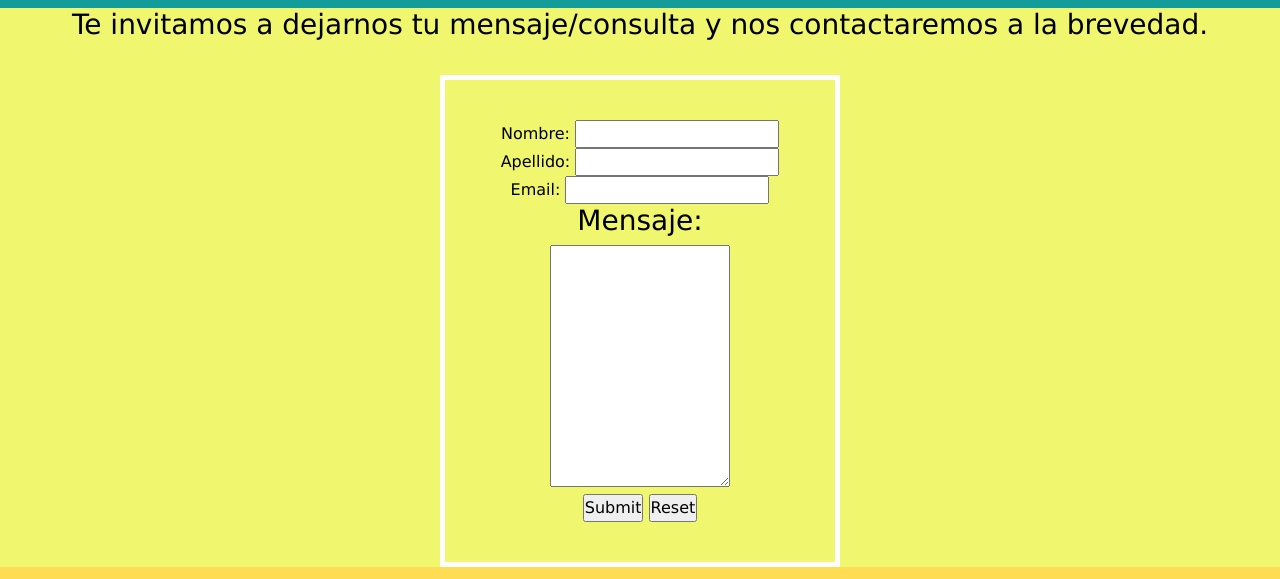
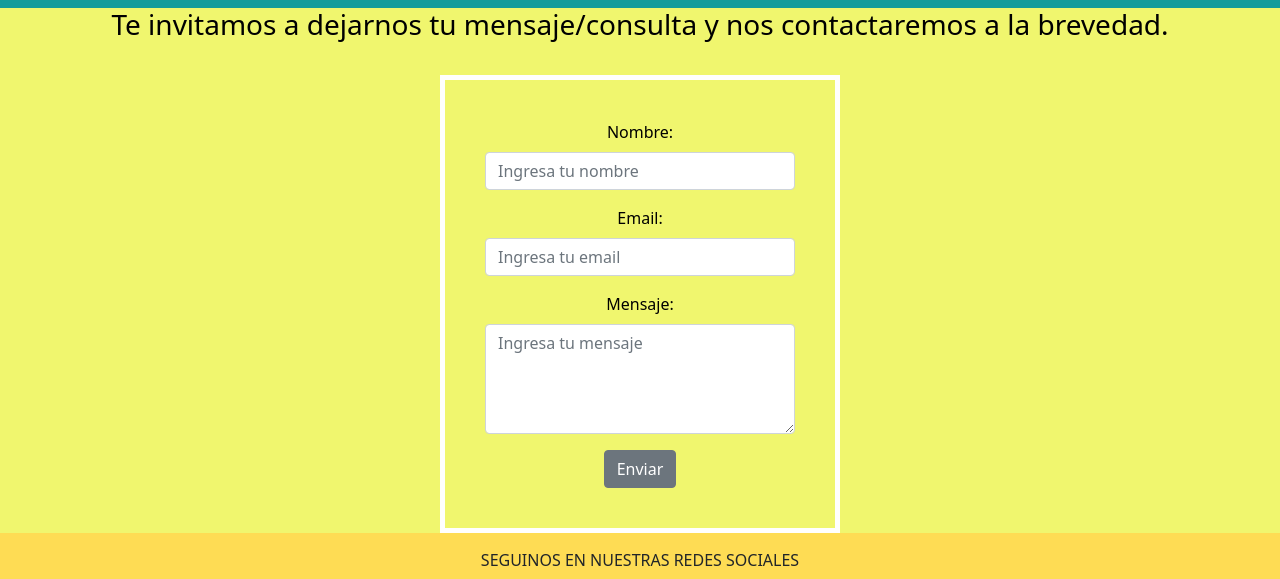
Before and after one commit to Paolaorellana95/entrega-proyecto, a website: page pages/contactanos.html in a window 1280 px wide. Shown: the part 92-671 px from the top of the page. Drawn offline with nearby package versions, Linux system fonts and the light colour scheme.

Commit message:
nuevoscamibios

```diff
--- a/pages/contactanos.html
+++ b/pages/contactanos.html
@@ -1,12 +1,16 @@
 <!DOCTYPE html>
 <html lang="en">
+
 <head>
     <meta charset="UTF-8">
     <meta name="viewport" content="width=device-width, initial-scale=1.0">
-    <link href="https://cdn.jsdelivr.net/npm/bootstrap@5.0.2/dist/css/bootstrap.min.css" rel="stylesheet" integrity="sha384-EVSTQN3/azprG1Anm3QDgpJLIm9Nao0Yz1ztcQTwFspd3yD65VohhpuuCOmLASjC" crossorigin="anonymous">
+    <link href="https://cdn.jsdelivr.net/npm/bootstrap@5.0.2/dist/css/bootstrap.min.css" rel="stylesheet"
+        integrity="sha384-EVSTQN3/azprG1Anm3QDgpJLIm9Nao0Yz1ztcQTwFspd3yD65VohhpuuCOmLASjC" crossorigin="anonymous">
     <link rel="stylesheet" href="../css/estilos.css">
+    <link rel="stylesheet" href="https://cdn.jsdelivr.net/npm/bootstrap@5.0.2/dist/css/bootstrap.min.css">
     <title>Tucuofertas</title>
 </head>
+
 <body>
     <header>
         <nav class="navbar navbar-expand-lg navbar-light bg-light">
@@ -36,7 +40,7 @@
                     </ul>
                 </div>
             </div>
-        <nav>
+            <nav>
     </header>
     <main>
         <section class="contacto">
@@ -44,37 +48,39 @@
                 <h3>Te invitamos a dejarnos tu mensaje/consulta y nos contactaremos a la brevedad.</h3>
             </div>
             <form action="" method="" enctype="">
-                <div>
-                    <label for="nombre">Nombre:</label>
-                    <input type="text" name="nombre" id="nombre">
+                <div class="mb-3">
+
+
+                    <label for="nombre" class="form-label">Nombre:</label>
+                    <input type="text" class="form-control" id="nombre" placeholder="Ingresa tu nombre" required>
                 </div>
-                <div>
-                    <label for="apellido">Apellido:</label>
-                    <input type="text" name="apellido" id="apellido">
+                <div class="mb-3">
+                    <label for="email" class="form-label">Email:</label>
+                    <input type="email" class="form-control" id="email" placeholder="Ingresa tu email" required>
                 </div>
-                <div>
-                    <label for="email">Email:</label>
-                    <input type="text" name="email" id="email">
+                <div class="mb-3">
+                    <label for="mensaje" class="form-label">Mensaje:</label>
+                    <textarea class="form-control" id="mensaje" rows="4" placeholder="Ingresa tu mensaje"></textarea>
                 </div>
-                <div>
-                    <h3>Mensaje:</h3>
-                    <textarea name="" id="" rows="10"></textarea>
-                </div>
-                <div>
-                    <input type="submit">
-                    <input type="reset">
-                </div>
+                <button type="submit" class="btn btn-secondary">Enviar</button>
+            </div>
             </form>
         </section>
     </main>
     <footer>
         <p>SEGUINOS EN NUESTRAS REDES SOCIALES</p>
         <div>
-            <a href="https://es-la.facebook.com/" target="_blank"><img src="../img/facebook.png" alt="Logo Facebook"></a>
-            <a href="https://www.instagram.com/" target="_blank"><img src="../img/instagram.png" alt="Logo Instagram"></a>
+            <a href="https://es-la.facebook.com/" target="_blank"><img src="../img/facebook.png"
+                    alt="Logo Facebook"></a>
+            <a href="https://www.instagram.com/" target="_blank"><img src="../img/instagram.png"
+                    alt="Logo Instagram"></a>
 
         </div>
     </footer>
-    <script src="https://cdn.jsdelivr.net/npm/bootstrap@5.0.2/dist/js/bootstrap.bundle.min.js" integrity="sha384-MrcW6ZMFYlzcLA8Nl+NtUVF0sA7MsXsP1UyJoMp4YLEuNSfAP+JcXn/tWtIaxVXM" crossorigin="anonymous"></script>
+    <script src="https://cdn.jsdelivr.net/npm/bootstrap@5.0.2/dist/js/bootstrap.bundle.min.js"
+        integrity="sha384-MrcW6ZMFYlzcLA8Nl+NtUVF0sA7MsXsP1UyJoMp4YLEuNSfAP+JcXn/tWtIaxVXM"
+        crossorigin="anonymous"></script>
+    <script src="https://cdn.jsdelivr.net/npm/bootstrap@5.0.2/dist/js/bootstrap.bundle.min.js"></script>
 </body>
+
 </html>
--- a/scss/components/_layouts.scss
+++ b/scss/components/_layouts.scss
@@ -148,7 +148,6 @@ main {
         padding: 10px;
         margin: 15px;
         border-radius: 10px;
-
     }
 }
 
```
Also changed, not shown: index.html (+4 -2 lines), pages/nuevoscatalogos.html (+3 -1 lines), pages/productos.html (+2 -1 lines), pages/sobrenosotros.html (+22 -10 lines).
